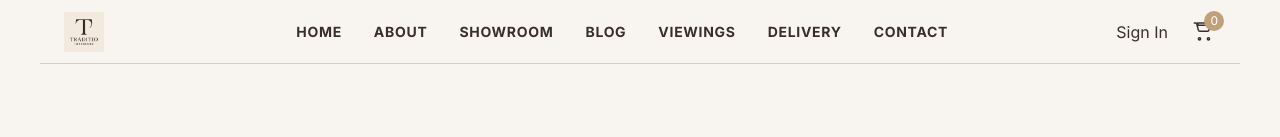
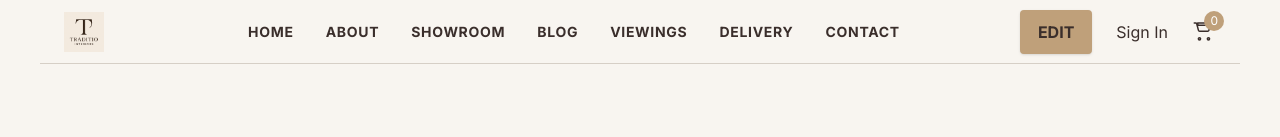
Before and after one commit to AutoJenny/traditio, a Next.js app in the folder traditio-next-site/: page / in a window 1280 px wide. Shown: the top 137 px of the page. Built offline with nearby package versions, Linux system fonts and the light colour scheme; no server answers; the database is empty.

Commit message:
feat(nav): add EDIT button to header linking to /admin, styled for admin visibility

```diff
--- a/traditio-next-site/src/app/layout.tsx
+++ b/traditio-next-site/src/app/layout.tsx
@@ -45,6 +45,7 @@ export default function RootLayout({
             <li><a href="/contact" className="hover:text-brass transition-colors duration-200">Contact</a></li>
           </ul>
           <div className="flex items-center gap-6">
+            <a href="/admin" className="bg-brass text-espresso font-bold rounded px-4 py-2 border-2 border-brass uppercase shadow hover:bg-espresso hover:text-ivory transition">Edit</a>
             <a href="/account" className="hover:text-brass transition-colors duration-200">Sign In</a>
             <a href="/cart" className="relative hover:text-brass transition-colors duration-200">
               <svg xmlns="http://www.w3.org/2000/svg" fill="none" viewBox="0 0 24 24" strokeWidth={1.5} stroke="currentColor" className="w-6 h-6 inline">
```
Also changed, not shown: 2 other files (tests, documents, lock files or other folders).
